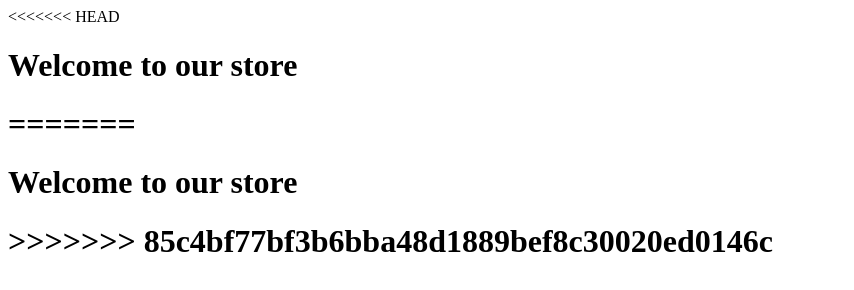
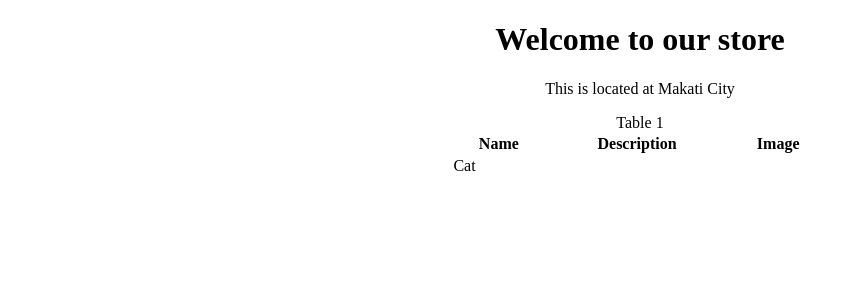
Before and after one commit to Binasal/RamosFruitsandVeggies.github.io, a plain HTML site: page index.html in a window 1280 px wide. Shown: the whole page, without its empty margins (0-854 px from the left). Drawn offline with Linux system fonts and the light colour scheme.

Commit message:
Update index.html

```diff
--- a/index.html
+++ b/index.html
@@ -1,4 +1,3 @@
-<<<<<<< HEAD
 <!DOCTYPE html>
 <html>
 <head>
@@ -6,17 +5,21 @@
 </head>
 
 <body>
-<h1> Welcome to our store <h1>
+<center>
+<table style = "width:30%">
+<caption> Table 1 </caption>
+		<tr>
+			<th> Name </th>
+			<th> Description </th>
+			<th> Image </th>
+		</tr>
+
+		<tr>
+			<td> Cat </td>
+
+<h1> Welcome to our store </h1>
+<p> This is located at Makati City </p>
+</table>
+</center>
 </body>
-=======
-<!DOCTYPE html>
-<html>
-<head>
-<title> Ramos Fruits and Veggies</title>
-</head>
-
-<body>
-<h1> Welcome to our store <h1>
-</body>
->>>>>>> 85c4bf77bf3b6bba48d1889bef8c30020ed0146c
 </html>
```
